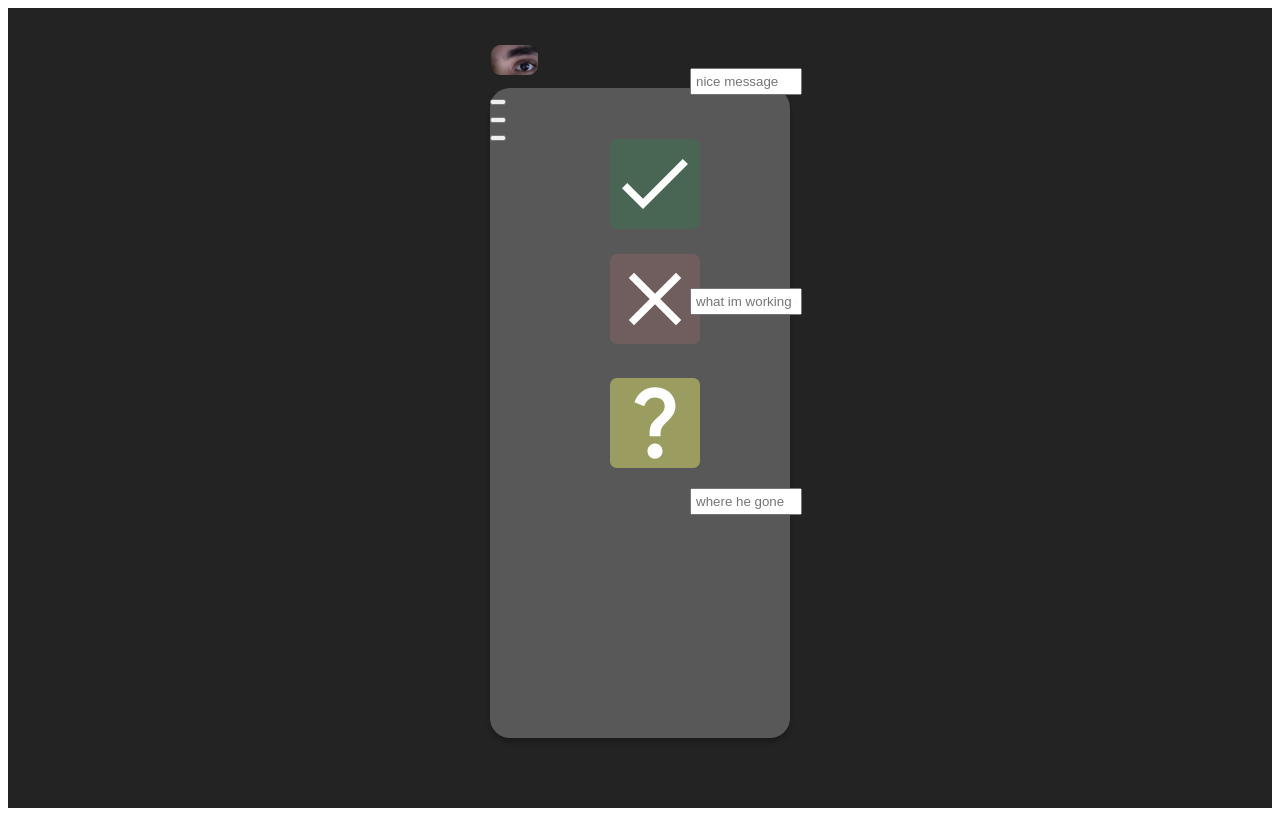
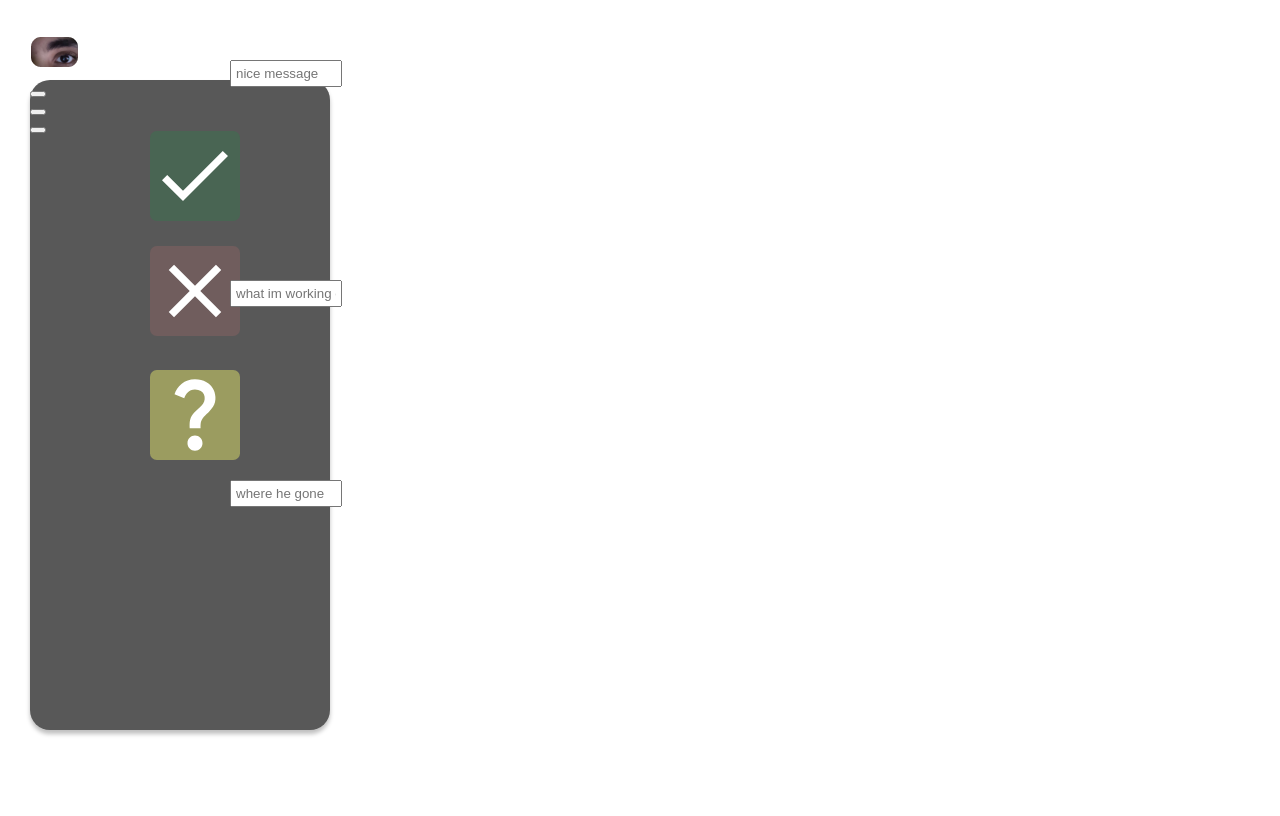
Before and after one commit to divok11231/DndQr, an Astro site: page /control in a window 1280 px wide. Built offline with nearby package versions, Linux system fonts and the light colour scheme; Astro itself is replaced by a stand-in of ours.

Commit message:
feat: By god it is done. Inshallah this shall work

```diff
--- a/src/layouts/control-style.css
+++ b/src/layouts/control-style.css
@@ -6,13 +6,6 @@
   width: 100%;
 }
 
-.control .div {
-  background-color: #242323;
-  border: 1px none;
-  height: 800px;
-  position: relative;
-  width: 360px;
-}
 
 .control .overlap-group {
   height: 31px;
```
